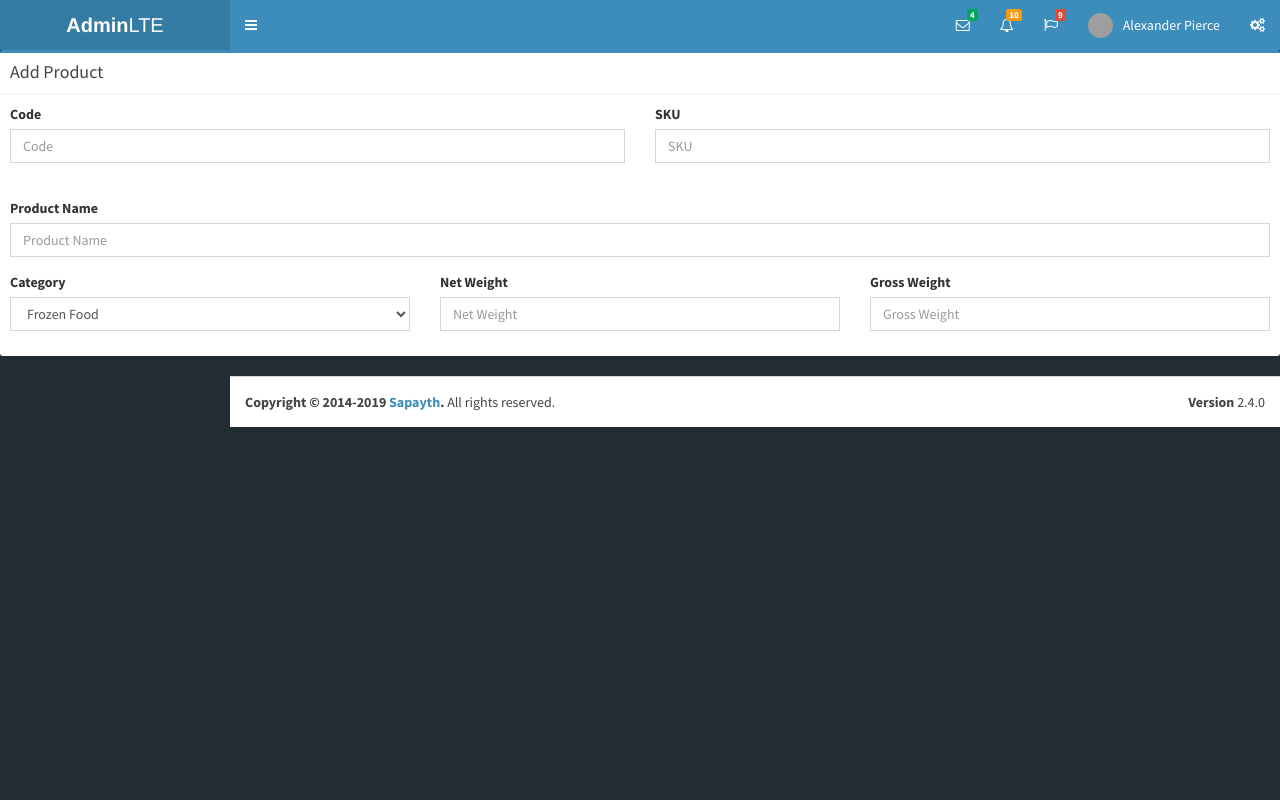
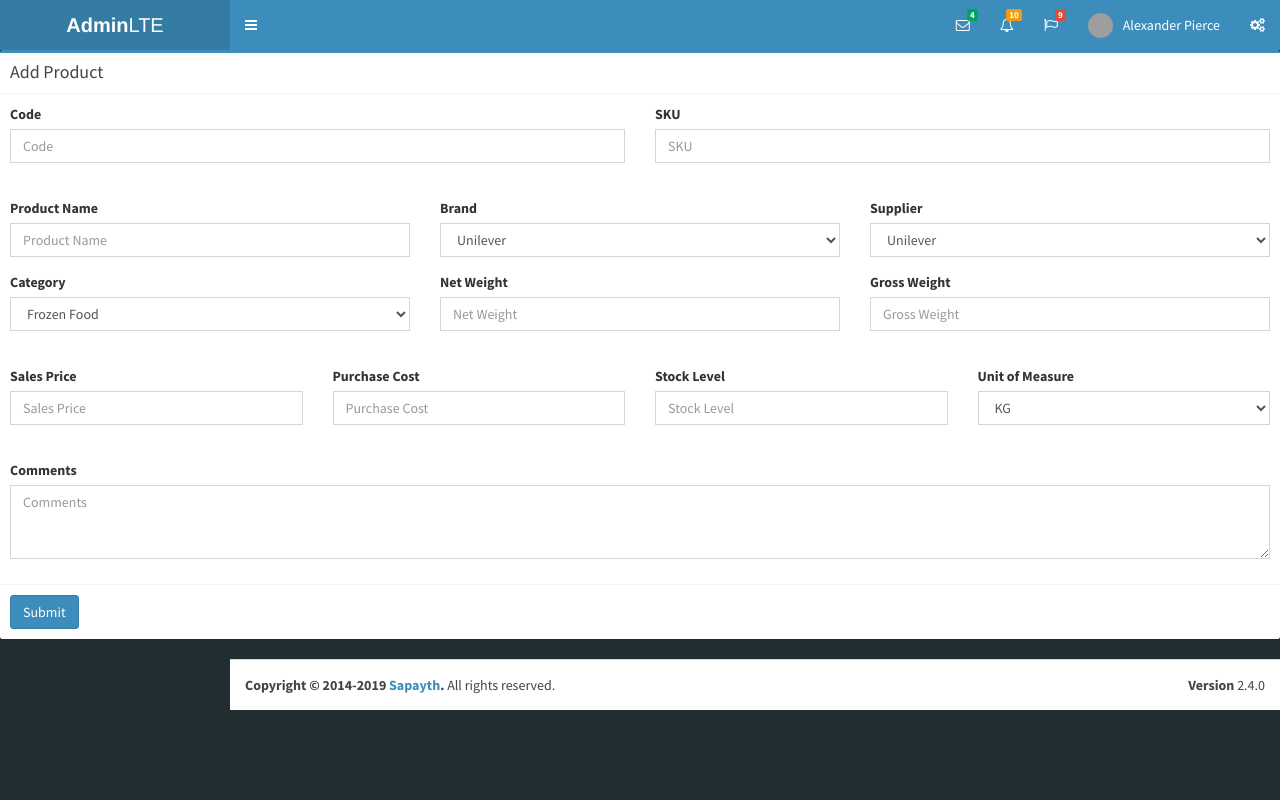
Before and after one commit to sapayth/project_supershop, a PHP site: template pages/product/add-product.php in a window 1280 px wide. Run offline with PHP 8.4, Linux system fonts and the light colour scheme; the template is opened without the code that fills it, so the values that code supplies are empty; grey boxes are pictures that could not be loaded.

Commit message:
some function added

```diff
--- a/main-menu.php
+++ b/main-menu.php
@@ -4,7 +4,7 @@
     <?php
 		include("submenu/dashboard.php");
 		include("submenu/user-management.php");
-		include("submenu/product-management.php");
+		include("submenu/inventory-management.php");
 		// include("submenu/layout_options.php");
 		// include("submenu/widgets.php");
 		// include("submenu/charts.php");
--- a/pages/product/add-product.php
+++ b/pages/product/add-product.php
@@ -23,9 +23,39 @@
         </div>
 
         <div class="box-body">
-			<div class="form-group">
-				<label>Product Name</label>
-				<input type="text" class="form-control" placeholder="Product Name">
+			<div class="row">
+				<div class="col-xs-4">
+					<div class="form-group">
+						<label>Product Name</label>
+						<input type="text" class="form-control" placeholder="Product Name">
+					</div>
+				</div>
+				<div class="col-xs-4">
+					<div class="form-group">
+						<label>Brand</label>
+						<select class="form-control">
+							<option selected="selected">Unilever</option>
+							<option>ACI</option>
+							<option>Radhuni</option>
+							<option>Provati</option>
+							<option>Knorr</option>
+							<option>Pran</option>
+						</select>
+					</div>
+				</div>
+				<div class="col-xs-4">
+					<div class="form-group">
+						<label>Supplier</label>
+						<select class="form-control">
+							<option selected="selected">Unilever</option>
+							<option>ACI</option>
+							<option>Radhuni</option>
+							<option>Provati</option>
+							<option>Knorr</option>
+							<option>Pran</option>
+						</select>
+					</div>
+				</div>
 			</div>
 			<div class="row">
 				<div class="col-xs-4">
@@ -55,5 +85,46 @@
 				</div>
 			</div>
         </div>
+		<div class="box-body">
+			<div class="row">
+				<div class="col-xs-3">
+					<label>Sales Price</label>
+					<input type="text" class="form-control" placeholder="Sales Price">
+				</div>
+				<div class="col-xs-3">
+					<label>Purchase Cost</label>
+					<input type="text" class="form-control" placeholder="Purchase Cost">
+				</div>
+				<div class="col-xs-3">
+					<label>Stock Level</label>
+					<input type="text" class="form-control" placeholder="Stock Level">
+				</div>
+				<div class="col-xs-3">
+					<div class="form-group">
+						<label>Unit of Measure</label>
+						<select class="form-control">
+							<option selected="selected">KG</option>
+							<option>Piece</option>
+							<option>Gram</option>
+							<option>Litre</option>
+							<option>Dozen</option>
+						</select>
+					</div>
+				</div>
+			</div>
+        </div>
+		<div class="box-body">
+			<div class="row">
+				<div class="col-xs-12">
+					<div class="form-group">
+						<label>Comments</label>
+						<textarea class="form-control" rows="3" placeholder="Comments"></textarea>
+					</div>
+				</div>
+			</div>
+        </div>
+        <div class="box-footer">
+            <button type="submit" class="btn btn-primary">Submit</button>
+        </div>
     </form>
 </div>
--- a/pages/user/add-user.php
+++ b/pages/user/add-user.php
@@ -34,7 +34,6 @@
 				while( list($_id, $_role) = $table->fetch_row() ) {
 					echo "<option value='$_id'>$_role</option>";
 				}
-
 			?>
         </select>
       </div>
--- a/placeholder.php
+++ b/placeholder.php
@@ -24,6 +24,12 @@
 			case "manage-product" :
 				include("pages/product/manage-product.php");
 				break;
+			case "add-brand" :
+				include("pages/brand/add-brand.php");
+				break;
+			case "add-supplier" :
+				include("pages/supplier/add-supplier.php");
+				break;
 
 			default :
 				include("pages/welcome.php");
--- a/submenu/product-management.php
+++ b/submenu/inventory-management.php
@@ -1,6 +1,6 @@
 <li class="treeview">
   <a href="#">
-    <i class="fa fa-users"></i> <span>Product Management</span>
+    <i class="fa fa-users"></i> <span>Inventory Management</span>
     <span class="pull-right-container">
       <i class="fa fa-angle-left pull-right"></i>
     </span>
@@ -9,5 +9,7 @@
     <li><a href="home.php?page=add-product"><i class="fa fa-user"></i> Add Product</a></li>
     <li><a href="home.php?page=all-products"><i class="fa fa-user"></i> View Products</a></li>
     <li><a href="home.php?page=manage-product"><i class="fa fa-user"></i> Manage Products</a></li>
+    <li><a href="home.php?page=add-brand"><i class="fa fa-user"></i> Add Brand</a></li>
+    <li><a href="home.php?page=add-supplier"><i class="fa fa-user"></i> Add Supplier</a></li>
   </ul>
 </li>
```
Also changed, not shown: pages/brand/add-brand.php (added, +26 -0 lines), pages/supplier/add-supplier.php (added, +56 -0 lines), queries.sql (+76 -1 lines).
